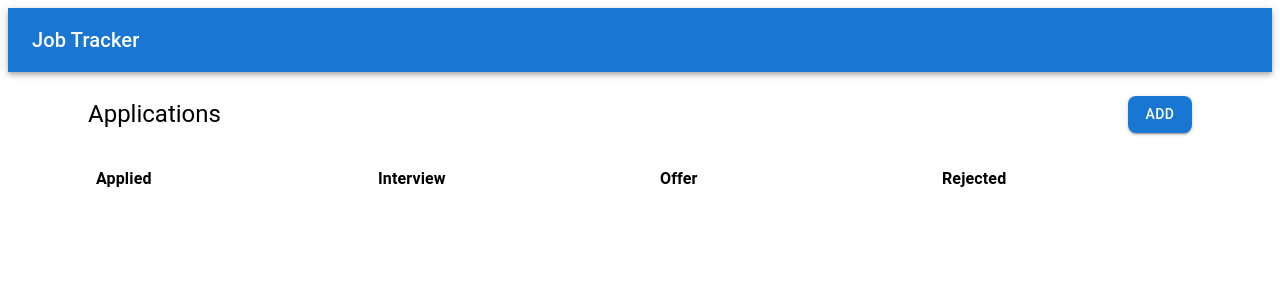
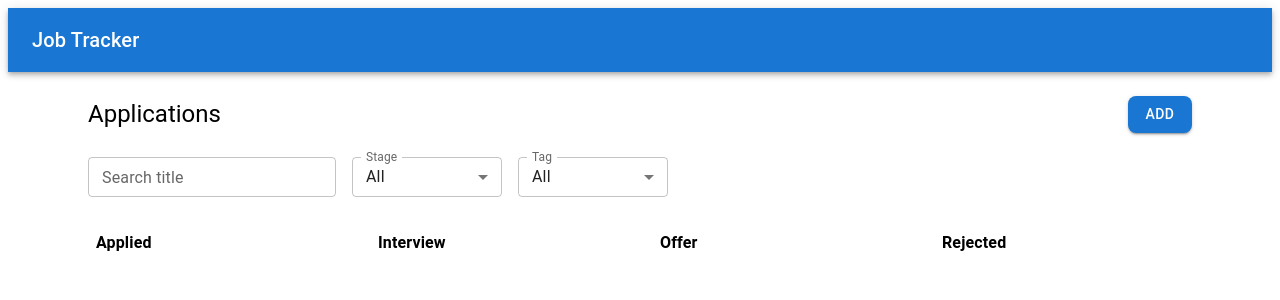
Before and after one commit to minimalnomad/job-crm, a React (Vite) app: page / in a window 1280 px wide. Shown: the top 300 px of the page. Built offline with nearby package versions, Linux system fonts and the light colour scheme.

Commit message:
feat: integrate job filters into ApplicationsPage

```diff
--- a/src/routes/ApplicationPage.tsx
+++ b/src/routes/ApplicationPage.tsx
@@ -17,6 +17,8 @@ import { loadApps, upsertApp, deleteApp } from "../data/repo";
 import JobFormDialog from "../components/JobFormDialog";
 import DroppableColumn from "../components/DroppableColumn";
 import { useJobBoardDrag } from "../hooks/useJobBoardDrag";
+import SearchFilterBar from "../components/SearchFilterBar";
+import { useJobFilters } from "../hooks/useJobFilters";
 
 export default function ApplicationsPage() {
   const [apps, setApps] = useState<JobApp[]>([]);
@@ -26,18 +28,37 @@ export default function ApplicationsPage() {
   const [pendingDelete, setPendingDelete] = useState<JobApp | null>(null);
   const { handleDragEnd } = useJobBoardDrag(setApps);
 
+  const { search, setSearch, stage, setStage, tag, setTag, filteredApps } =
+    useJobFilters(apps);
+
   useEffect(() => {
     setApps(loadApps());
   }, []);
+
+  const allTags = useMemo(() => {
+    const uniqueTags = new Set<string>();
+
+    apps.forEach((jobApp) => {
+      jobApp.tags?.forEach((tag) => {
+        uniqueTags.add(tag);
+      });
+    });
+
+    return Array.from(uniqueTags);
+  }, [apps]);
 
   const appsByStage = useMemo(() => {
     const map = STAGES.reduce(
       (acc, s) => ({ ...acc, [s.key]: [] as JobApp[] }),
       {} as Record<Stage, JobApp[]>
     );
-    apps.forEach((jobApp) => map[jobApp.stage].push(jobApp));
+
+    filteredApps.forEach((jobApp) => {
+      map[jobApp.stage].push(jobApp);
+    });
+
     return map;
-  }, [apps]);
+  }, [filteredApps]);
 
   const handleAppSave = (app: JobApp) => {
     upsertApp(app);
@@ -90,6 +111,15 @@ export default function ApplicationsPage() {
         </Button>
       </Stack>
 
+      <SearchFilterBar
+        filter={{ search, stage, tag }}
+        onChange={({ search, stage, tag }) => {
+          setSearch(search);
+          setStage(stage);
+          setTag(tag);
+        }}
+        allTags={allTags}
+      />
       <DndContext onDragEnd={handleDragEnd}>
         <Box
           sx={{
```
